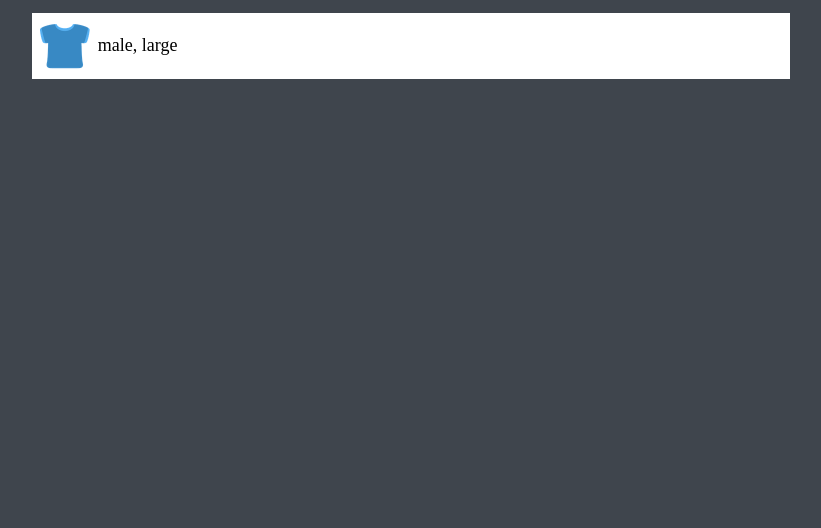
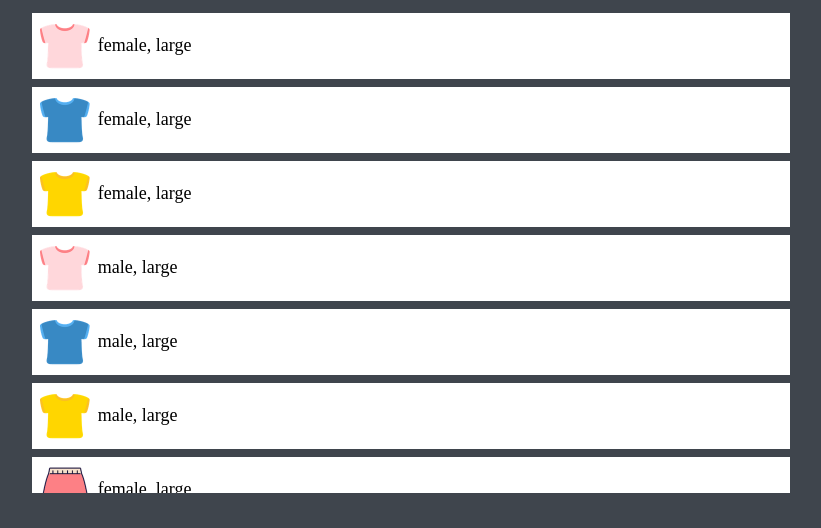
Before and after one commit to Jin294/mini_shoppinig, a plain HTML site: page index.html in a window 1280 px wide. Shown: the part 238-766 px from the top of the page, without its empty margins (229-1050 px from the left). Drawn offline with Linux system fonts and the light colour scheme.

Commit message:
JS: Display items

```diff
--- a/index.html
+++ b/index.html
@@ -26,11 +26,6 @@
       <button class="btn colorBtn pink">Pink</button>
     </div>
     <!-- Items -->
-    <ul class="items">
-      <li class="item">
-        <img src="img/blue_t.png" alt="tshirt" class="item__thumbnail">
-        <span class="item__description">male, large</span>
-      </li>
-    </ul>
+    <ul class="items"></ul>
   </body>
 </html>
--- a/src/main.js
+++ b/src/main.js
@@ -7,12 +7,28 @@ function loadItems(){
 	.then(json => json.items);
 }
 
+// Update the list with the given items
+function displayItems(items){
+	const container = document.querySelector('.items');
+	const html = items.map(item => createHTMLString(item)).join('');
+	container.innerHTML = items.map(item => createHTMLString(item)).join('');
+}
+
+// Create HTML list item from the given data item
+function createHTMLString(item) {
+	return `
+	<li class="item">
+		<img src="${item.image}" alt="${item.type}" class="item__thumbnail">
+		<span class="item__description">${item.gender}, ${item.size}</span>
+	</li>
+	`;
+}
 
 // main
 loadItems()
 .then(items => {
 	console.log(items);
-	// displayItems(items);
+	displayItems(items);
 	// setEventListeners(items);
 })
 .catch(console.log);
```
